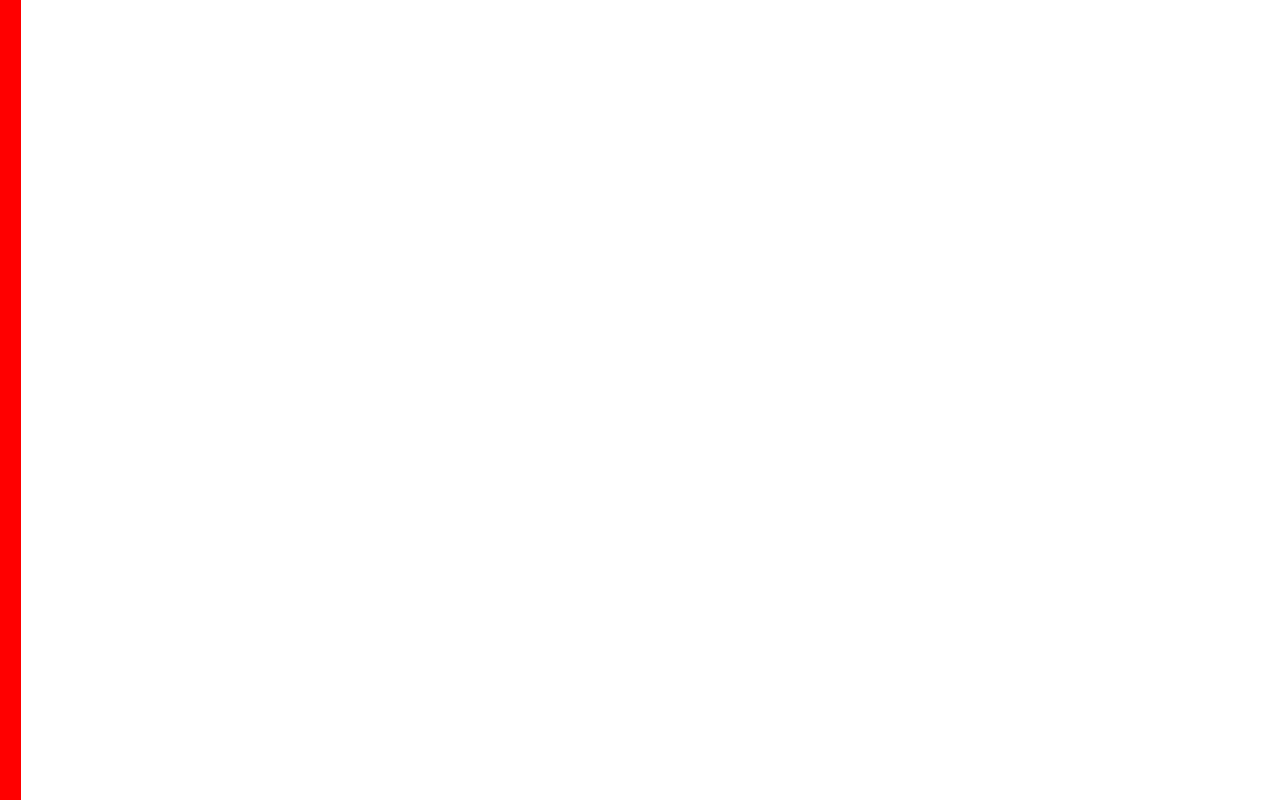
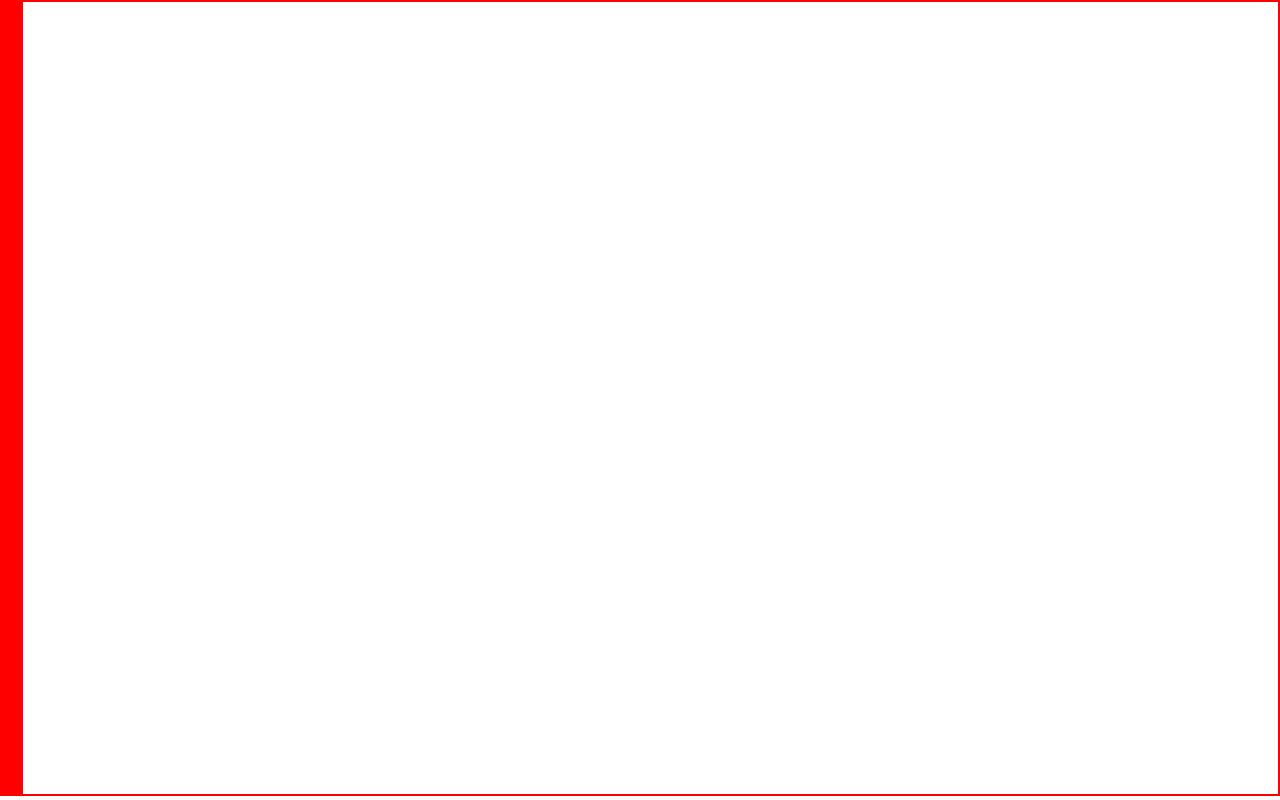
Before and after one commit to ames89/countdown-timer, a React (Create React App) app: page / in a window 1280 px wide. Built offline with nearby package versions, Linux system fonts and the light colour scheme.

Commit message:
add border

```diff
--- a/src/App.css
+++ b/src/App.css
@@ -1,3 +1,10 @@
+.outer-App {
+  height: calc(100% - 4px);
+  border-style: solid;
+  box-sizing: border-box;
+  border-width: 2px;
+}
+
 .App {
   transition-timing-function: ease-in;
   transition: 1s;
--- a/src/App.js
+++ b/src/App.js
@@ -76,8 +76,10 @@ class App extends React.Component {
   render() {
     return (
       <div
+        className="outer-App"
         style={{
-          backgroundColor: this.state.background
+          backgroundColor: this.state.background,
+          borderColor: this.state.color
         }}
       >
         <div
```
